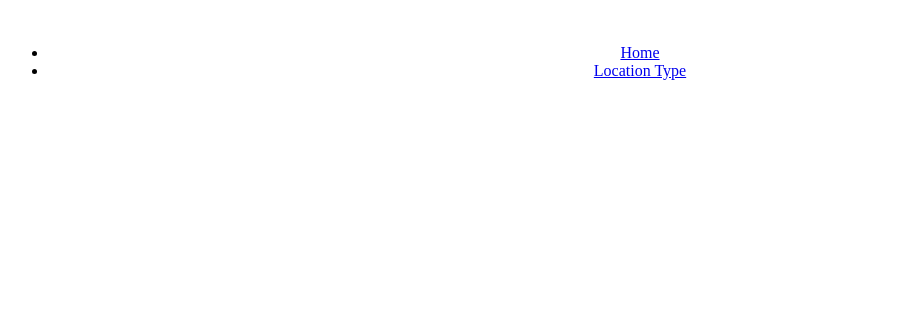
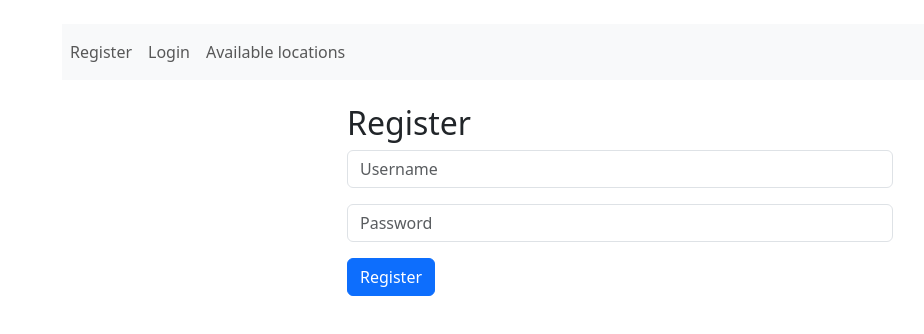
Before and after one commit to JonatasLemos/mylocations, a React (Create React App) app in the folder frontend/: page /registration in a window 1280 px wide. Before the commit this address had no page. Shown: the top 334 px of the page, without its empty margins (20-944 px from the left). Built offline with nearby package versions, Linux system fonts and the light colour scheme.

Commit message:
refactor: refactor components and add bootstrap

```diff
--- a/frontend/public/index.html
+++ b/frontend/public/index.html
@@ -2,7 +2,7 @@
 <html lang="en">
   <head>
     <meta charset="utf-8" />
-    <!-- <link rel="icon" href="%PUBLIC_URL%/favicon.ico" /> -->
+    <link rel="icon" href="%PUBLIC_URL%/favicon.ico" />
     <meta name="viewport" content="width=device-width, initial-scale=1" />
     <meta name="theme-color" content="#000000" />
     <meta
@@ -12,9 +12,11 @@
     <link rel="apple-touch-icon" href="%PUBLIC_URL%/logo192.png" />
     <link rel="manifest" href="%PUBLIC_URL%/manifest.json" />
     <title>React App</title>
+    <link href="https://cdn.jsdelivr.net/npm/bootstrap@5.3.3/dist/css/bootstrap.min.css" rel="stylesheet" integrity="sha384-QWTKZyjpPEjISv5WaRU9OFeRpok6YctnYmDr5pNlyT2bRjXh0JMhjY6hW+ALEwIH" crossorigin="anonymous">
   </head>
   <body>
     <noscript>You need to enable JavaScript to run this app.</noscript>
     <div id="root"></div>
+    <script src="https://cdn.jsdelivr.net/npm/bootstrap@5.3.3/dist/js/bootstrap.bundle.min.js" integrity="sha384-YvpcrYf0tY3lHB60NNkmXc5s9fDVZLESaAA55NDzOxhy9GkcIdslK1eN7N6jIeHz" crossorigin="anonymous"></script>
     </body>
 </html>
--- a/frontend/src/App.js
+++ b/frontend/src/App.js
@@ -1,24 +1,29 @@
 import React from 'react';
 import { BrowserRouter as Router, Routes, Route, Link } from 'react-router-dom';
-import RegistrationForm from './components/login';
+import RegistrationForm from './components/register';
 import LocationType from './components/location_types';
+import LoginForm from './components/login';
 
 function App() {
   return (
     <Router>
-      <div className="App">
-        <nav>
-          <ul>
-            <li>
-              <Link to="/">Home</Link>
+      <div className="container mt-4">
+        <nav className="navbar navbar-expand-lg navbar-light bg-light">
+          <ul className="navbar-nav mr-auto">
+            <li className="nav-item">
+              <Link to="/registration" className="nav-link">Register</Link>
             </li>
-            <li>
-              <Link to="/location_type">Location Type</Link>
+            <li className="nav-item">
+              <Link to="/login" className="nav-link">Login</Link>
+            </li>
+            <li className="nav-item">
+              <Link to="/location_type" className="nav-link">Available locations</Link>
             </li>
           </ul>
         </nav>
         <Routes>
-          <Route path="/" element={<RegistrationForm />} />
+          <Route path="/registration" element={<RegistrationForm />} />
+          <Route path="/login" element={<LoginForm />} />
           <Route path="/location_type" element={<LocationType />} />
         </Routes>
       </div>
--- /dev/null
+++ b/frontend/src/api/get_location_types_api.js
@@ -0,0 +1,62 @@
+const refreshAccessToken = async (refreshToken) => {
+    try {
+        const response = await fetch("http://localhost:8000/users/auth/refresh/", {
+            method: "POST",
+            headers: {
+                "Content-Type": "application/json",
+            },
+            body: JSON.stringify({ refresh_token: refreshToken }),
+        });
+
+        const data = await response.json();
+
+        if (response.ok) {
+            return data.access_token;
+        } else {
+            sessionStorage.removeItem("access_token");
+            sessionStorage.removeItem("refresh_token");
+            alert("Session expired. Please log in again.");
+            window.location.href = "/"; // Redirect to login page
+            return null;
+        }
+    } catch (error) {
+        console.error("Error refreshing token:", error);
+        return null;
+    }
+};
+
+
+export const getLocationTypes = async (page = 1, size = 10, order = "asc") => {
+    let token = sessionStorage.getItem("access_token");
+    const refreshToken = sessionStorage.getItem("refresh_token");
+    console.log("The token: ",token)
+
+    if (!token) {
+        throw new Error("Not authenticated");
+    }
+
+    const fetchWithAuth = async (tokenToUse) => {
+        const response = await fetch(`http://localhost:8000/location-types/list/?page=${page}&size=${size}&order=${order}`, {
+            method: "GET",
+            headers: {
+                "Authorization": `Bearer ${tokenToUse}`,
+                "Content-Type": "application/json",
+            },
+        });
+
+        if (response.ok) {
+            return response.json();
+        } else if (response.status === 401 && refreshToken) {
+            // Token expired, attempt to refresh
+            const newToken = await refreshAccessToken(refreshToken);
+            if (newToken) {
+                sessionStorage.setItem("access_token", newToken);
+                return fetchWithAuth(newToken); // Retry the original request
+            }
+        }
+
+        throw new Error("Failed to fetch location types");
+    };
+
+    return fetchWithAuth(token);
+};
--- a/frontend/src/api/login_api.js
+++ b/frontend/src/api/login_api.js
@@ -19,7 +19,7 @@ export const registerUser = async (username, password) => {
 
 export const loginUser = async (username, password) => {
     try {
-        const response = await fetch('http://localhost:8000/users/auth/token/', { // Update with your actual endpoint
+        const response = await fetch('http://localhost:8000/users/auth/token/', {
             method: 'POST',
             headers: {
                 'Content-Type': 'application/json',
@@ -35,3 +35,29 @@ export const loginUser = async (username, password) => {
         return { success: false, data: { detail: 'An unexpected error occurred' } };
     }
 };
+
+export async function fetchUsername() {
+  const accessToken = sessionStorage.getItem('access_token');
+
+  if (!accessToken) {
+    return { success: false, data: { detail: 'Access token not found' } };
+  }
+
+  try {
+    const response = await fetch('/users/me/', {
+      headers: {
+        Authorization: `Bearer ${accessToken}`,
+      },
+    });
+
+    if (!response.ok) {
+      return { success: false, data: { detail: 'Failed to fetch username' } };
+    }
+
+    const data = await response.json();
+    return { success: true, data };
+  } catch (error) {
+    console.error('Error fetching username:', error);
+    return { success: false, data: { detail: 'Network error' } };
+  }
+}
--- a/frontend/src/components/location_types.js
+++ b/frontend/src/components/location_types.js
@@ -1,13 +1,34 @@
-// components/LocationType.js
-import React from 'react';
+import React, { useState } from 'react';
+import { getLocationTypes} from '../api/get_location_types_api';
 
 function LocationType() {
-  return (
-    <div>
-      <h1>Location Type Page</h1>
-      <p>This is the location type page.</p>
-    </div>
-  );
+    const [locationTypes, setLocationTypes] = useState([]);
+    const [error, setError] = useState(null);
+
+
+    const handleFetchLocationTypes = async () => {
+        try {
+            setError(null);
+            const data = await getLocationTypes();
+            setLocationTypes(data.items || []);
+        } catch (err) {
+            setError(err.message);
+        }
+    };
+
+    return (
+        <div className='container mt-4'>
+            <button onClick={handleFetchLocationTypes} className="btn btn-primary mb-3">Load Location Types</button>
+
+            {error && <p style={{ color: 'red' }}>{error}</p>}
+
+            <ul className='list-group'>
+                {locationTypes.map((type) => (
+                    <li key={type.id} className='list-group-item'>{type.name}</li>
+                ))}
+            </ul>
+        </div>
+    );
 }
 
 export default LocationType;
--- a/frontend/src/components/login.js
+++ b/frontend/src/components/login.js
@@ -1,7 +1,7 @@
 import React, { useState } from 'react';
-import { registerUser,loginUser } from '../api/login_api';
+import { loginUser, fetchUsername} from '../api/login_api';
 
-function RegistrationForm() {
+function LoginForm() {
   const [username, setUsername] = useState('');
   const [password, setPassword] = useState('');
   const [message, setMessage] = useState('');
@@ -9,50 +9,58 @@ function RegistrationForm() {
   const handleSubmit = async (event) => {
     event.preventDefault();
 
-        const { success, data } = await registerUser(username, password);
+    const { success, data } = await loginUser(username, password);
 
     if (success) {
-            setMessage("Registration successful! Logging in...");
-
-            const loginResponse = await loginUser(username, password);
-
-            if (loginResponse.success) {
-                sessionStorage.setItem('access_token', loginResponse.data.access); // Store token
-                sessionStorage.setItem('refresh_token', loginResponse.data.refresh);
-                alert('Login successful! Token stored.');
+      sessionStorage.setItem('access_token', data.access_token);
+      sessionStorage.setItem('refresh_token', data.refresh_token);
+      setMessage('Login successful!');
+      const usernameResponse = await fetchUsername();
+      if(usernameResponse.success){
+        alert(`Login successful! Welcome ${usernameResponse.data.username}`);
+        setMessage(`Welcome ${usernameResponse.data.username}`);
       } else {
-                alert(loginResponse.data.detail || 'Login failed');
+        alert(usernameResponse.data.detail || "Failed to fetch username");
+        setMessage(usernameResponse.data.detail || "Failed to fetch username");
+      }
+    } else {
+      alert(data.detail || 'Login failed');
+      setMessage(data.detail || 'Login failed');
     }
 
     setUsername('');
     setPassword('');
-        } else {
-            alert(data.detail || 'Registration failed');
-            setMessage('');
-        }
   };
 
   return (
-        <div>
-            <h2>Register</h2>
-            <form onSubmit={handleSubmit}>
+    <div className="container mt-4 d-flex justify-content-center">
+      <div className="col-md-6">
+        <h2>Login</h2>
+        <form onSubmit={handleSubmit} className="form-group">
+          <div className="mb-3">
             <input
               type="text"
               placeholder="Username"
               value={username}
               onChange={(e) => setUsername(e.target.value)}
+              className="form-control"
             />
+          </div>
+          <div className="mb-3">
             <input
               type="password"
               placeholder="Password"
               value={password}
               onChange={(e) => setPassword(e.target.value)}
+              className="form-control"
             />
-                <button type="submit">Register</button>
+          </div>
+          <button type="submit" className="btn btn-primary">Login</button>
         </form>
-            {message && <p>{message}</p>}
+        {message && <p className="mt-2">{message}</p>}
+      </div>
     </div>
   );
 }
 
-export default RegistrationForm;
+export default LoginForm;
--- /dev/null
+++ b/frontend/src/components/register.js
@@ -0,0 +1,53 @@
+import React, { useState } from 'react';
+import { registerUser } from '../api/login_api';
+
+function RegistrationForm() {
+    const [username, setUsername] = useState('');
+    const [password, setPassword] = useState('');
+    const [message, setMessage] = useState('');
+
+    const handleSubmit = async (event) => {
+        event.preventDefault();
+
+        const { success, data } = await registerUser(username, password);
+
+        if (success) {
+            setMessage("Registration successful!");
+        } else {
+            alert(data.detail || 'Registration failed');
+            setMessage('');
+        }
+    };
+
+    return (
+    <div className="container mt-4 d-flex justify-content-center"> {/* Center the form */}
+      <div className="col-md-6"> {/* Limit the form's width */}
+        <h2>Register</h2>
+        <form onSubmit={handleSubmit} className="form-group">
+          <div className="mb-3"> {/* Margin bottom for the username input */}
+            <input
+              type="text"
+              placeholder="Username"
+              value={username}
+              onChange={(e) => setUsername(e.target.value)}
+              className="form-control"
+            />
+          </div>
+          <div className="mb-3"> {/* Margin bottom for the password input */}
+            <input
+              type="password"
+              placeholder="Password"
+              value={password}
+              onChange={(e) => setPassword(e.target.value)}
+              className="form-control"
+            />
+          </div>
+          <button type="submit" className="btn btn-primary">Register</button>
+        </form>
+        {message && <p className="mt-2">{message}</p>}
+      </div>
+    </div>
+  );
+}
+
+export default RegistrationForm;
```
Lines whose indentation alone changed are shown as unchanged.
